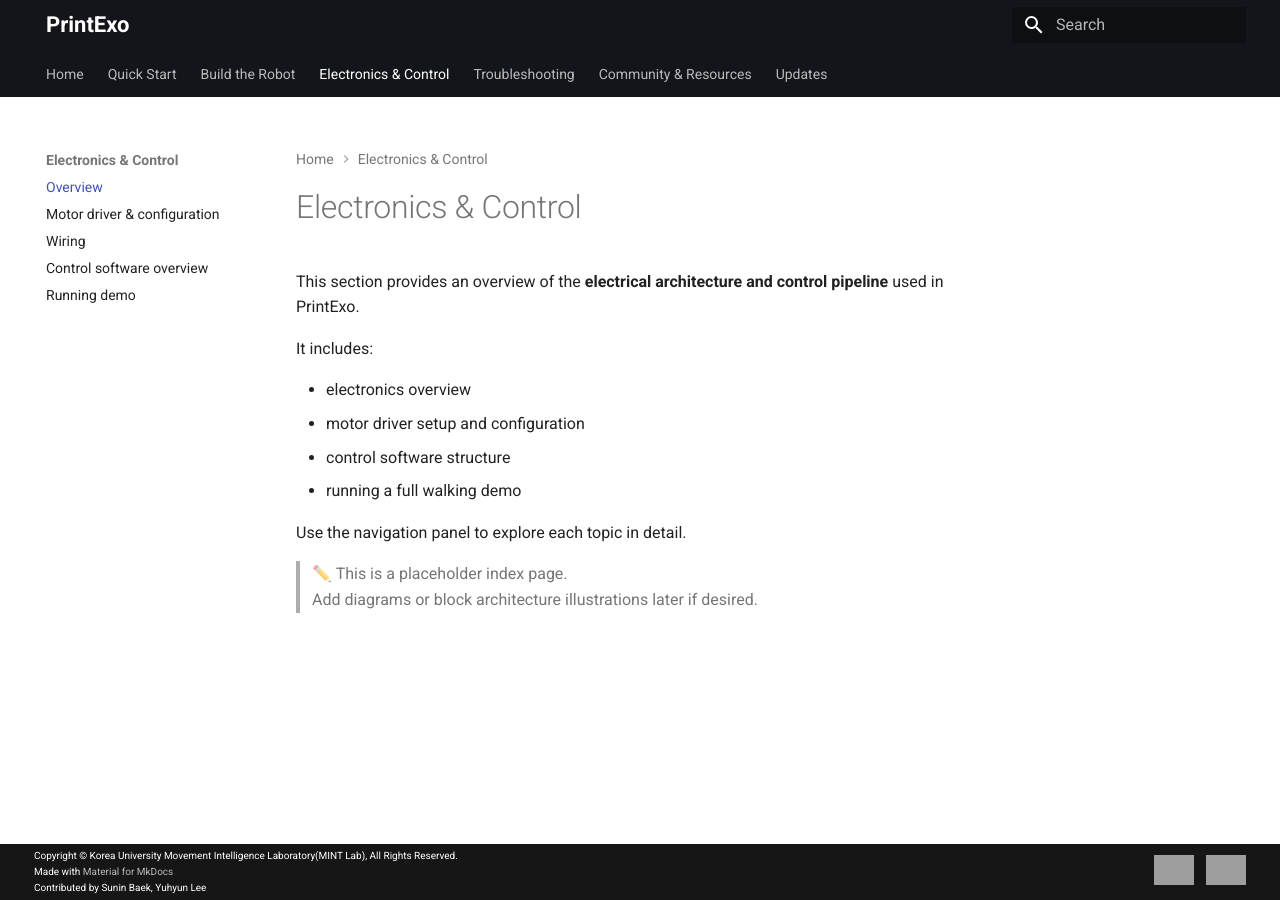
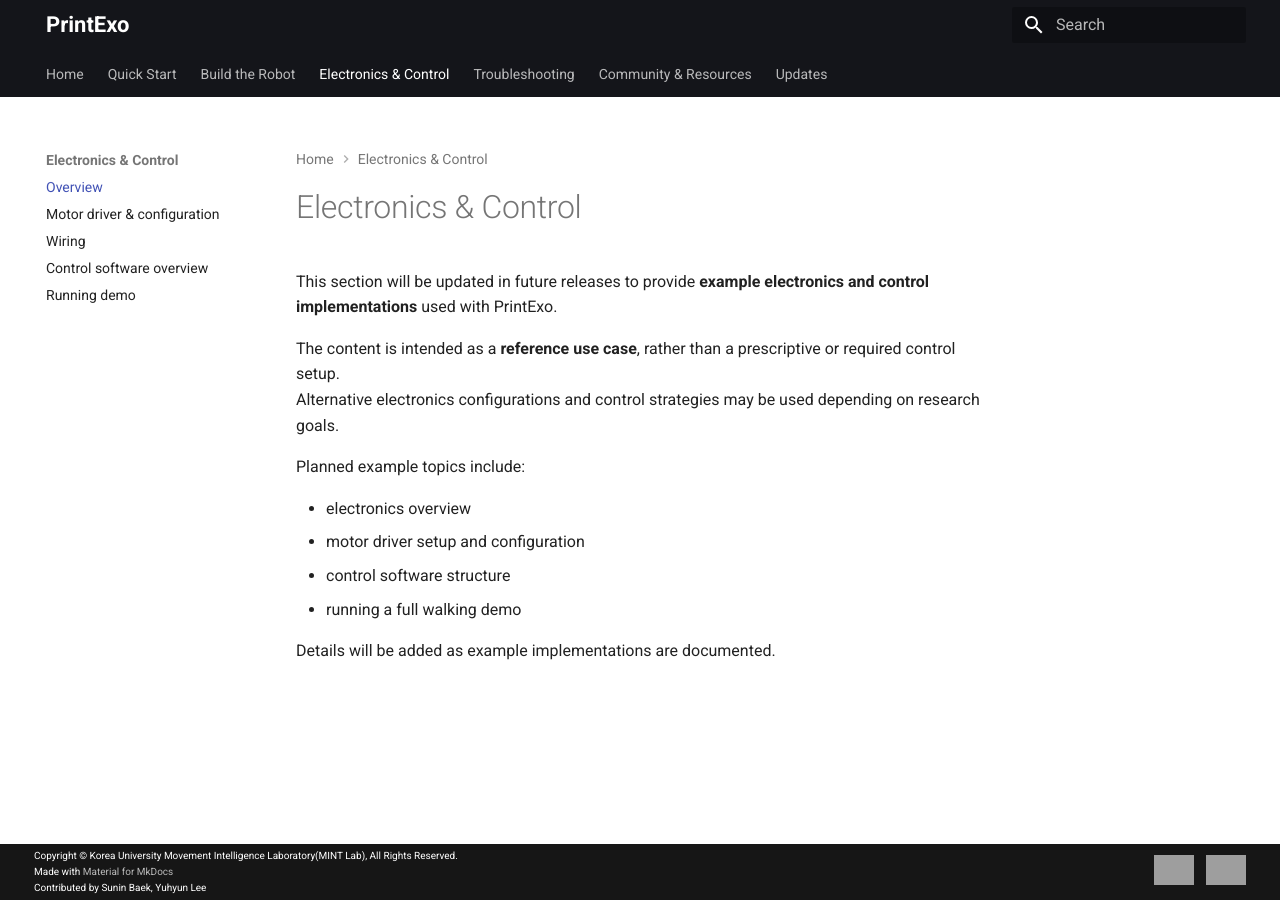
Before and after one commit to printexo/printexo.github.io, an MkDocs documentation site: the page built from docs/elec_control/index.md, in a window 1280 px wide. Built offline with MkDocs 1.6.1 and Material for MkDocs 9.7.7, drawn with Linux system fonts in a browser that asks for light colours; grey boxes are pictures that could not be loaded.

Commit message:
Update index.md

```diff
--- a/docs/elec_control/index.md
+++ b/docs/elec_control/index.md
@@ -1,15 +1,15 @@
 # Electronics & Control
 
-This section provides an overview of the **electrical architecture and control pipeline** used in PrintExo.
+This section will be updated in future releases to provide **example electronics and control implementations** used with PrintExo.
 
-It includes:
+The content is intended as a **reference use case**, rather than a prescriptive or required control setup.
+Alternative electronics configurations and control strategies may be used depending on research goals.
+
+Planned example topics include:
 
 - electronics overview
 - motor driver setup and configuration
 - control software structure
 - running a full walking demo
 
-Use the navigation panel to explore each topic in detail.
-
-> ✏️ This is a placeholder index page.
-> Add diagrams or block architecture illustrations later if desired.
+Details will be added as example implementations are documented.
```
